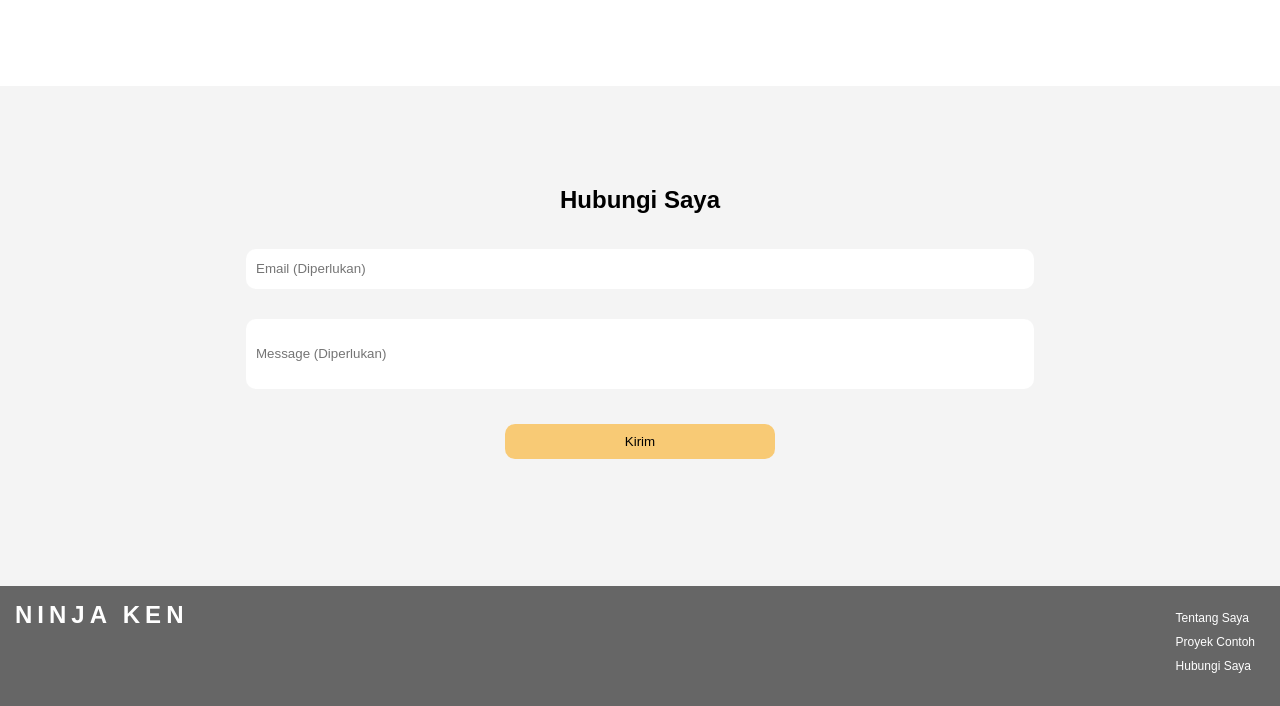
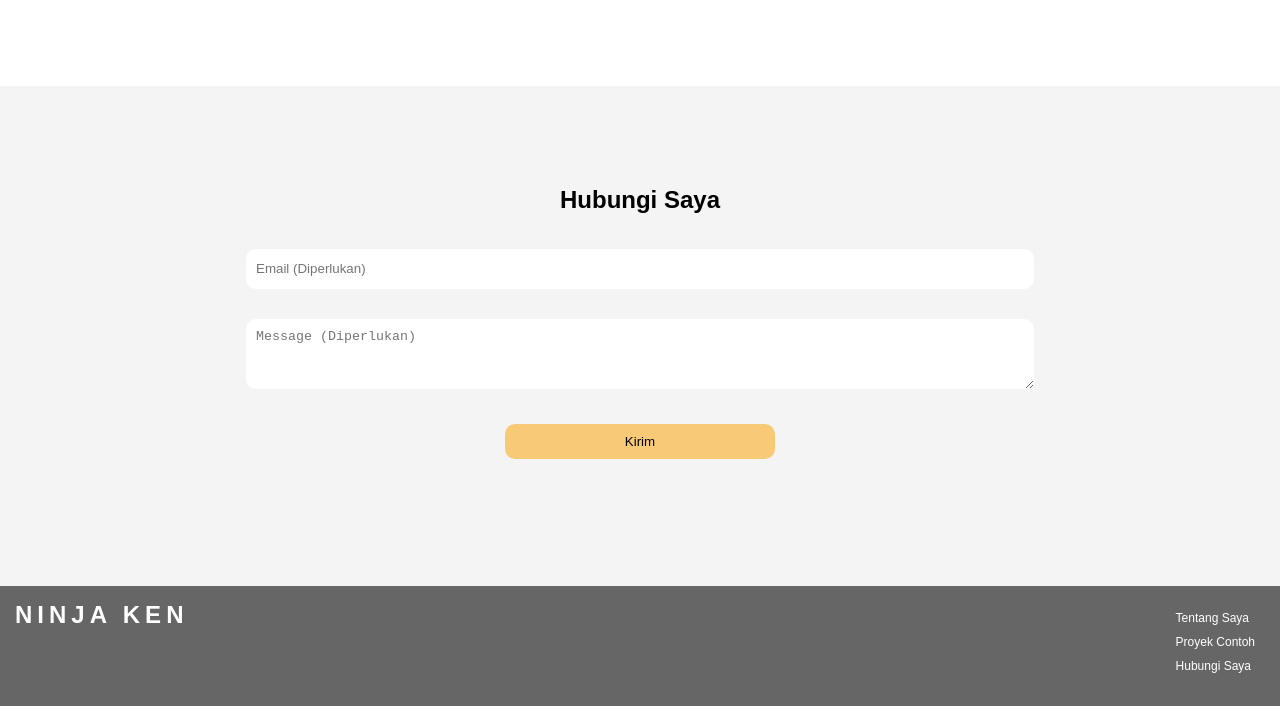
Before and after one commit to Nashi0105/latihan_html_css, a plain HTML site: page index.html in a window 1280 px wide. Shown: the part 1461-2167 px from the top of the page. Drawn offline with Linux system fonts and the light colour scheme.

Commit message:
ubah hubungi form textarea

```diff
--- a/index.html
+++ b/index.html
@@ -49,7 +49,7 @@
         <h2>Hubungi Saya</h2>
         <div class="wadah-input">
             <input class="input email" type="email" placeholder="Email (Diperlukan)">
-            <input class="input pesan" type="text" placeholder="Message (Diperlukan)">
+            <textarea class="input pesan" placeholder="Message (Diperlukan)"></textarea>
             <input class="tombol-kirim" type="button" value="Kirim">
         </div>
     </form>
```
